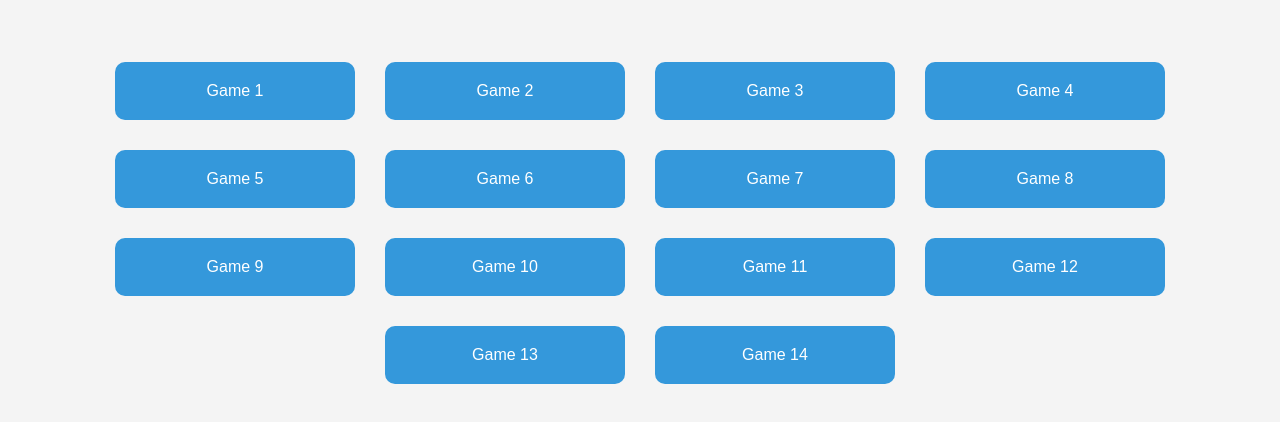
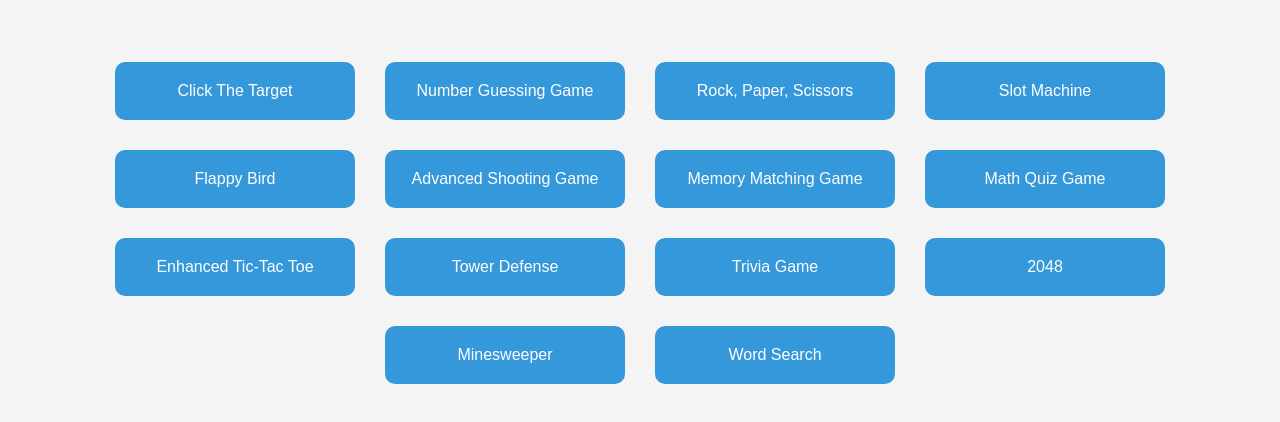
Before and after one commit to JustYourInfo/JustYourGames, a plain HTML site: page index.html in a window 1280 px wide. Shown: the part 108-530 px from the top of the page. Drawn offline with Linux system fonts and the light colour scheme.

Commit message:
Update index.html

```diff
--- a/index.html
+++ b/index.html
@@ -11,20 +11,20 @@
     <h1>Welcome to the Game Hub</h1>
 
     <div class="games-container">
-        <a href="gamesmain/game1.html" class="game-link">Game 1</a>
-        <a href="gamesmain/game2.html" class="game-link">Game 2</a>
-        <a href="gamesmain/game3.html" class="game-link">Game 3</a>
-        <a href="gamesmain/game4.html" class="game-link">Game 4</a>
-        <a href="gamesmain/game5.html" class="game-link">Game 5</a>
-        <a href="gamesmain/game6.html" class="game-link">Game 6</a>
-        <a href="gamesmain/game7.html" class="game-link">Game 7</a>
-        <a href="gamesmain/game8.html" class="game-link">Game 8</a>
-        <a href="gamesmain/game9.html" class="game-link">Game 9</a>
-        <a href="gamesmain/game10.html" class="game-link">Game 10</a>
-        <a href="gamesmain/game11.html" class="game-link">Game 11</a>
-        <a href="gamesmain/game12.html" class="game-link">Game 12</a>
-        <a href="gamesmain/game13.html" class="game-link">Game 13</a>
-        <a href="gamesmain/game14.html" class="game-link">Game 14</a>
+        <a href="gamesmain/game1.html" class="game-link">Click The Target</a>
+        <a href="gamesmain/game2.html" class="game-link">Number Guessing Game</a>
+        <a href="gamesmain/game3.html" class="game-link">Rock, Paper, Scissors</a>
+        <a href="gamesmain/game4.html" class="game-link">Slot Machine</a>
+        <a href="gamesmain/game5.html" class="game-link">Flappy Bird</a>
+        <a href="gamesmain/game6.html" class="game-link">Advanced Shooting Game</a>
+        <a href="gamesmain/game7.html" class="game-link">Memory Matching Game</a>
+        <a href="gamesmain/game8.html" class="game-link">Math Quiz Game</a>
+        <a href="gamesmain/game9.html" class="game-link">Enhanced Tic-Tac Toe</a>
+        <a href="gamesmain/game10.html" class="game-link">Tower Defense</a>
+        <a href="gamesmain/game11.html" class="game-link">Trivia Game</a>
+        <a href="gamesmain/game12.html" class="game-link">2048</a>
+        <a href="gamesmain/game13.html" class="game-link">Minesweeper</a>
+        <a href="gamesmain/game14.html" class="game-link">Word Search</a>
     </div>
 
 </body>
```
